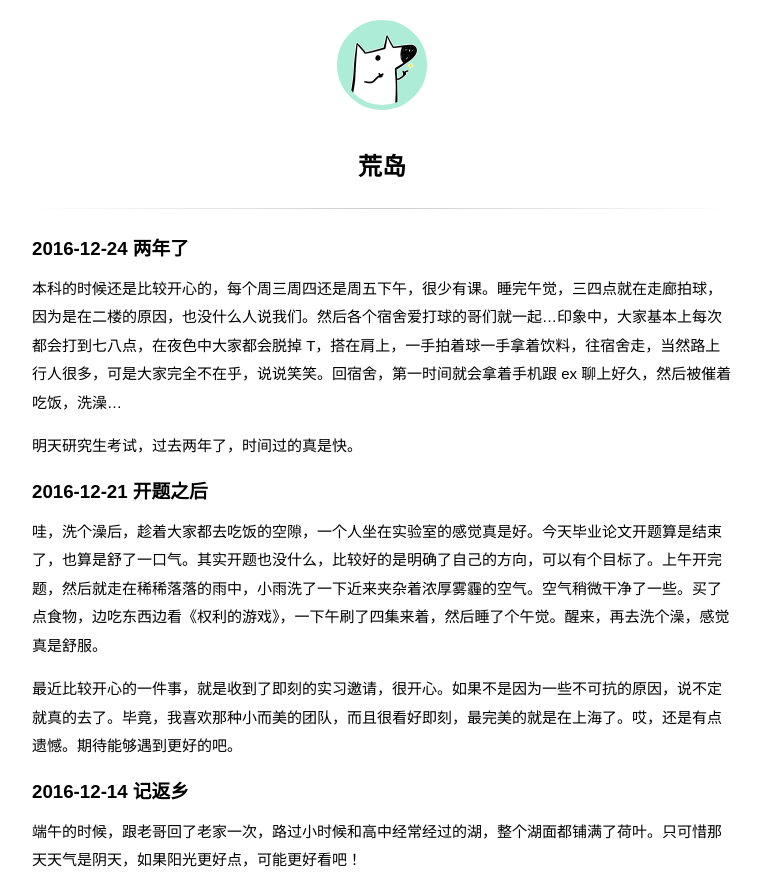
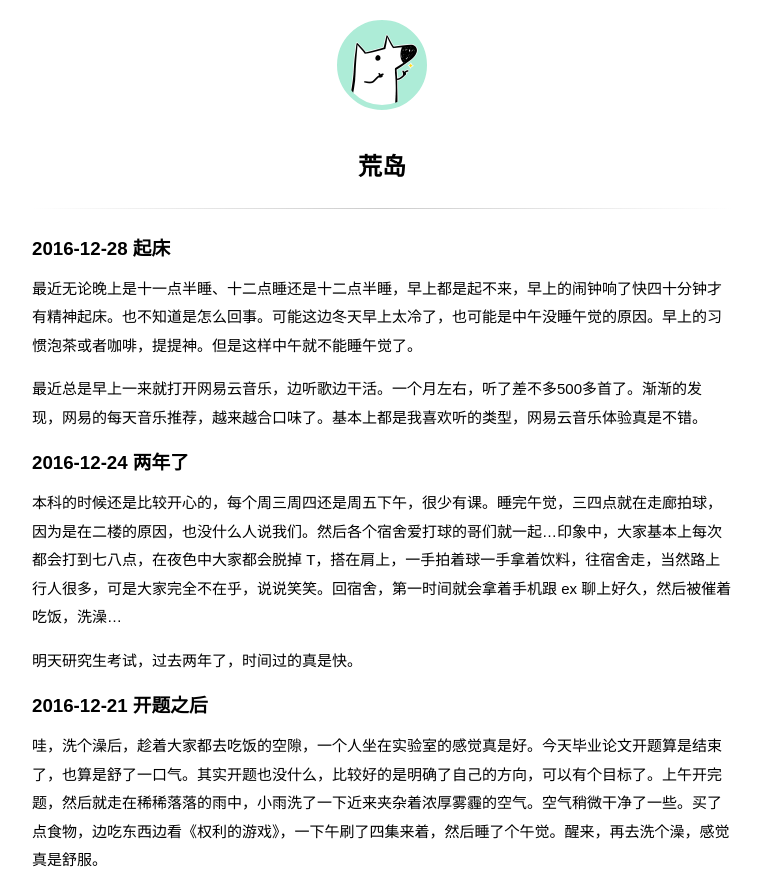
Before and after one commit to wuchangfeng/wuchangfeng.github.io, a Jekyll site: the page built from diary.md, in a window 1280 px wide and 900 px high, cut to the strip 0-886 px from the top of the window. Shown: the whole strip, without its empty margins (258-1020 px from the left). Built offline with Jekyll 4.4.1, drawn with Linux system fonts in a browser that asks for light colours; some web fonts are replaced; comment, search, counter and statistics services are not loaded.

Commit message:
blog update

```diff
--- a/diary.md
+++ b/diary.md
@@ -1,6 +1,12 @@
 ---
 title: 荒岛
 ---
+
+### 2016-12-28  起床
+
+最近无论晚上是十一点半睡、十二点睡还是十二点半睡，早上都是起不来，早上的闹钟响了快四十分钟才有精神起床。也不知道是怎么回事。可能这边冬天早上太冷了，也可能是中午没睡午觉的原因。早上的习惯泡茶或者咖啡，提提神。但是这样中午就不能睡午觉了。
+
+最近总是早上一来就打开网易云音乐，边听歌边干活。一个月左右，听了差不多500多首了。渐渐的发现，网易的每天音乐推荐，越来越合口味了。基本上都是我喜欢听的类型，网易云音乐体验真是不错。
 
 ### 2016-12-24 两年了
 
```
